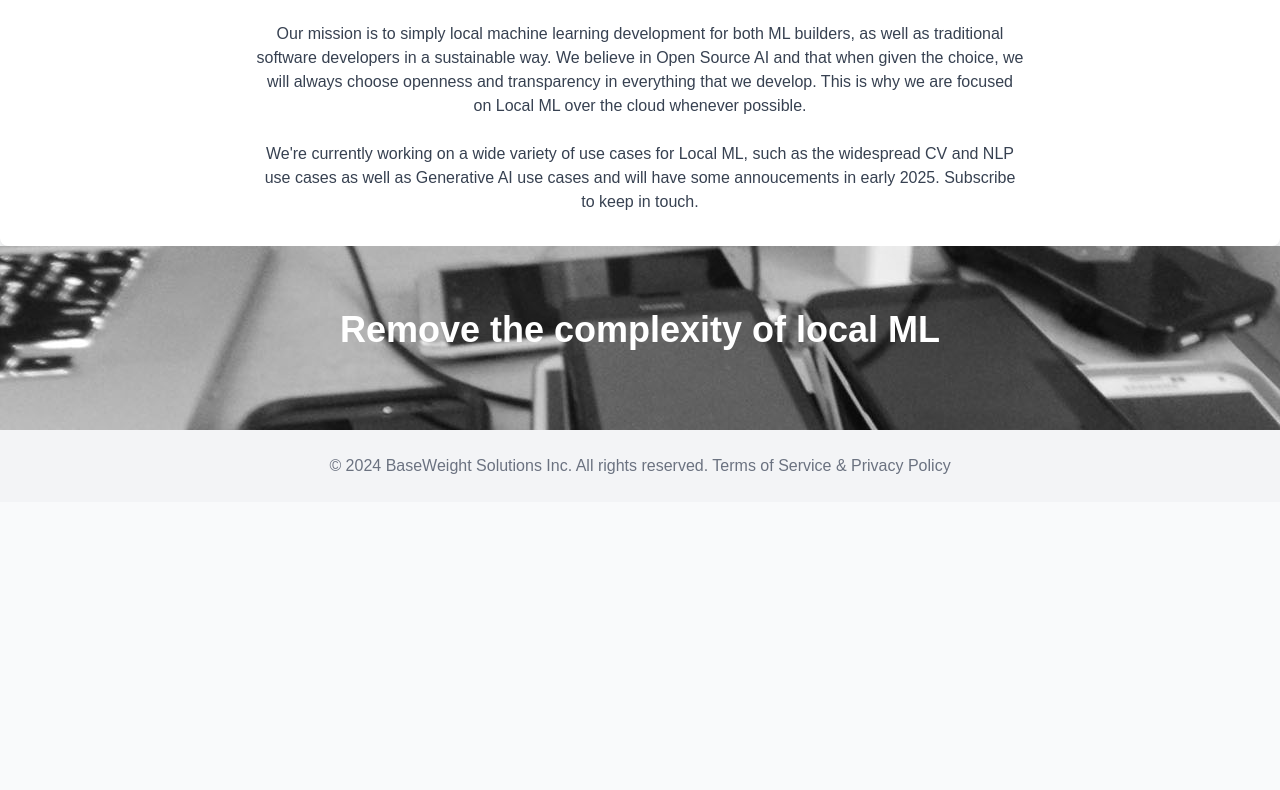
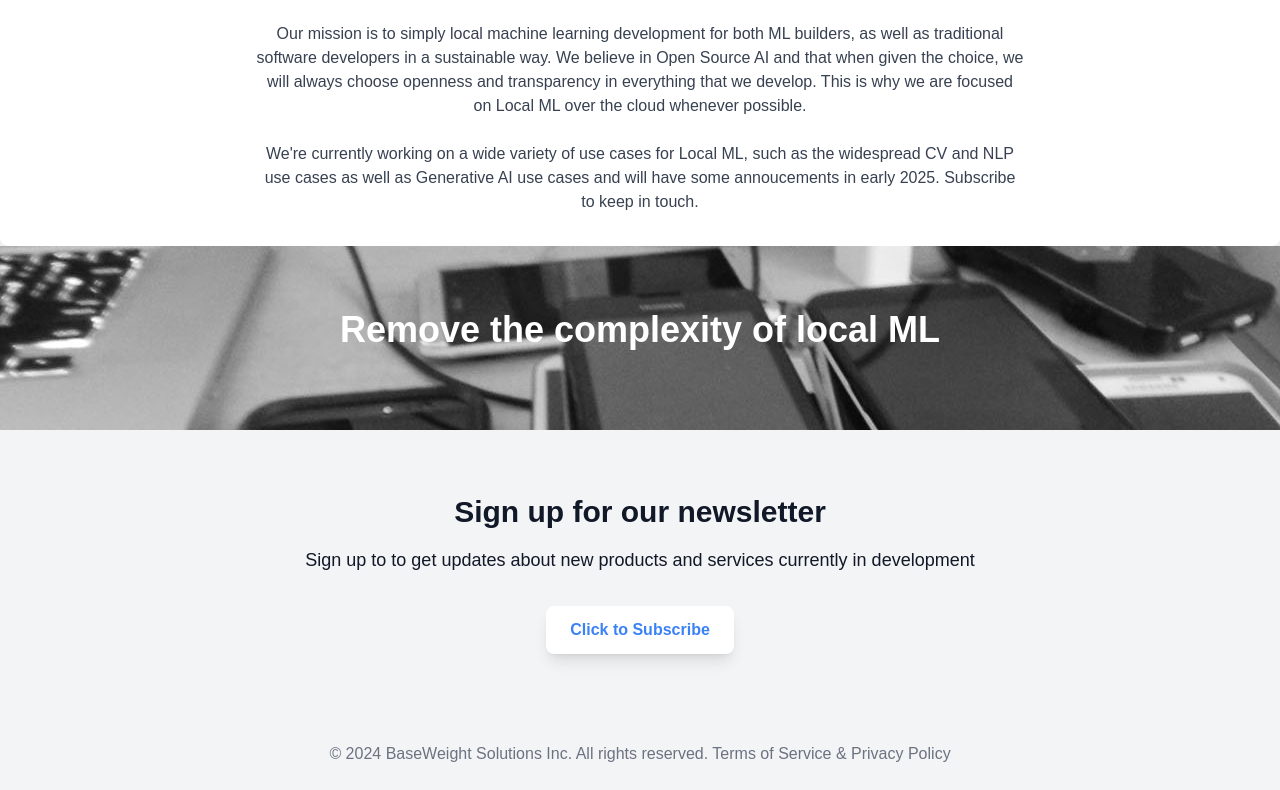
Before and after one commit to baseweight/baseweight.ai, a Next.js app: page / in a window 1280 px wide. Shown: the part 626-1416 px from the top of the page. Before the commit the page ends 1128 px from the top, so only its background shows below. Built offline with nearby package versions, Linux system fonts and the light colour scheme.

Commit message:
Oh no! We need that legal GDPR thing

```diff
--- a/app/page.tsx
+++ b/app/page.tsx
@@ -68,7 +68,23 @@ export default function Home() {
           </div>
         </section>
 
-
+        {/* Call to Action */}
+        <section className="bg-gray-100 py-16 px-8">
+          <div className="max-w-3xl mx-auto text-center">
+            <h2 className="text-3xl font-bold mb-4">
+              Sign up for our newsletter
+            </h2>
+            <p className="text-lg mb-8">
+              Sign up to to get updates about new products and services currently in development
+            </p>
+            <a
+              href="http://eepurl.com/i1nvpc"
+              className="inline-block bg-white text-blue-500 font-semibold px-6 py-3 rounded-lg shadow-lg hover:bg-gray-100 transition"
+            >
+              Click to Subscribe
+            </a>
+          </div>
+        </section>
       </main>
 
       <Footer />
```
